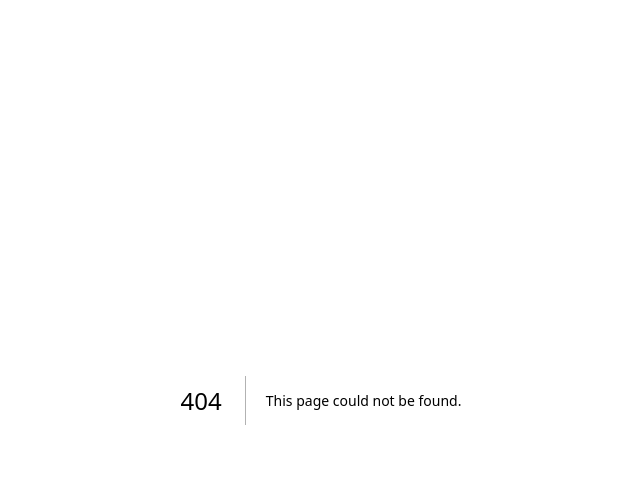
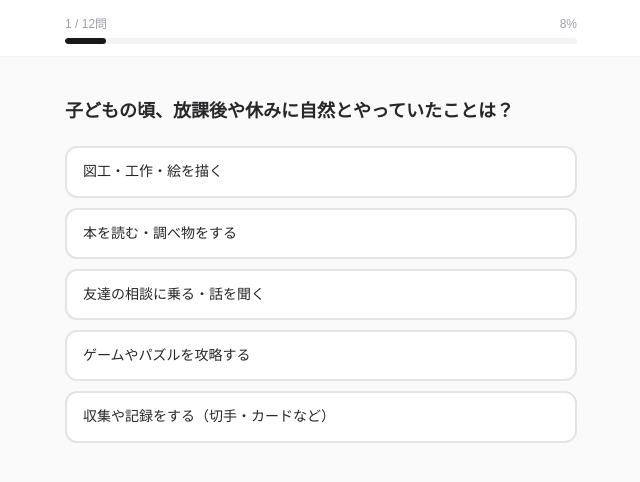
Before and after one commit to nyanjii-hub/side-hustle-compass-ai, a Next.js app: page /diagnosis in a window 1280 px wide. Before the commit this address had no page. Shown: the top 482 px of the page, without its empty margins (319-959 px from the left). Built offline with nearby package versions, Linux system fonts and the light colour scheme.

Commit message:
feat: add diagnosis page

```diff
--- /dev/null
+++ b/app/diagnosis/page.tsx
@@ -0,0 +1,6 @@
+// app/diagnosis/page.tsx
+import { DiagnosisContainer } from "@/components/diagnosis/DiagnosisContainer";
+
+export default function DiagnosisPage() {
+  return <DiagnosisContainer />;
+}
```
